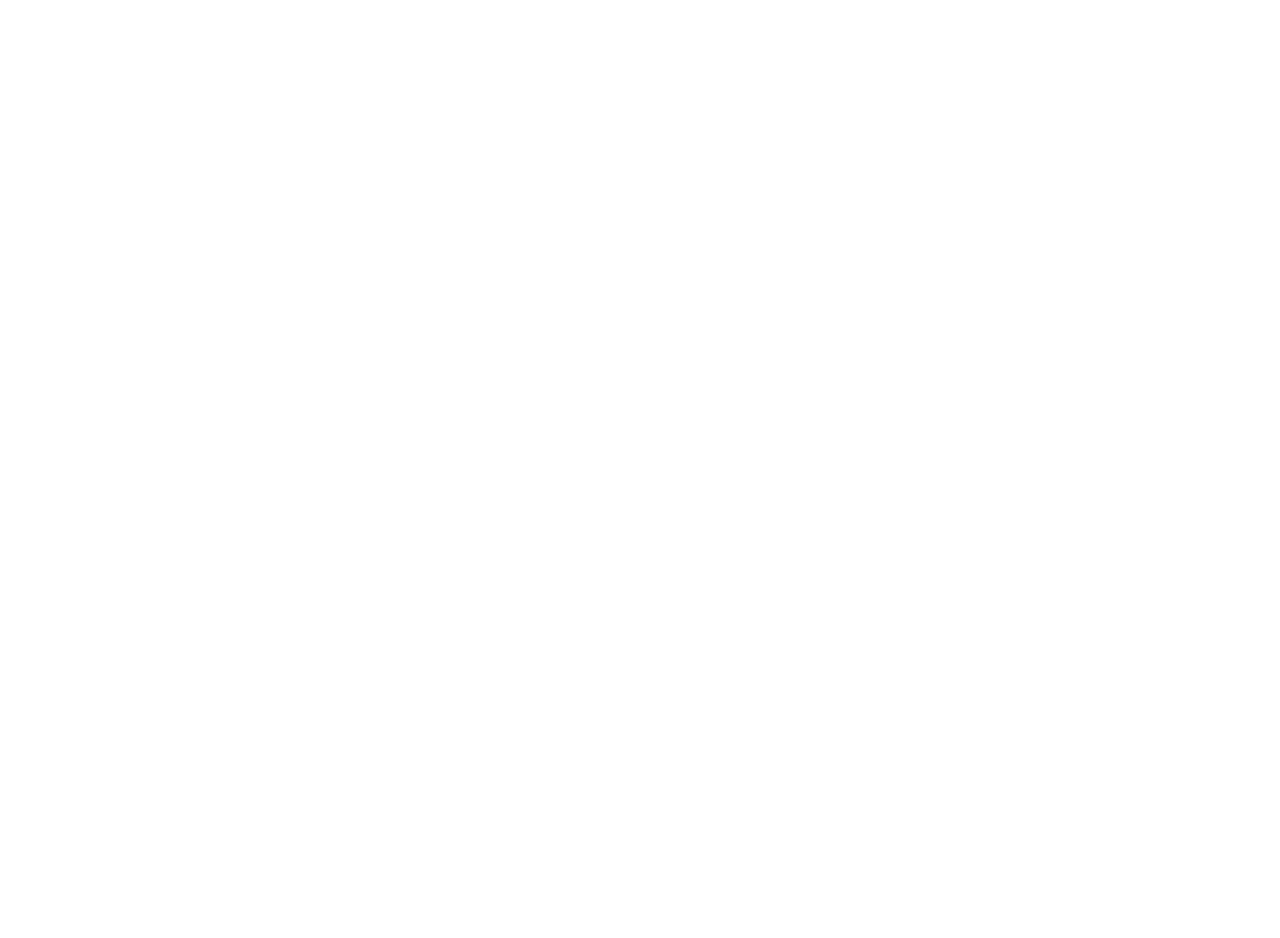
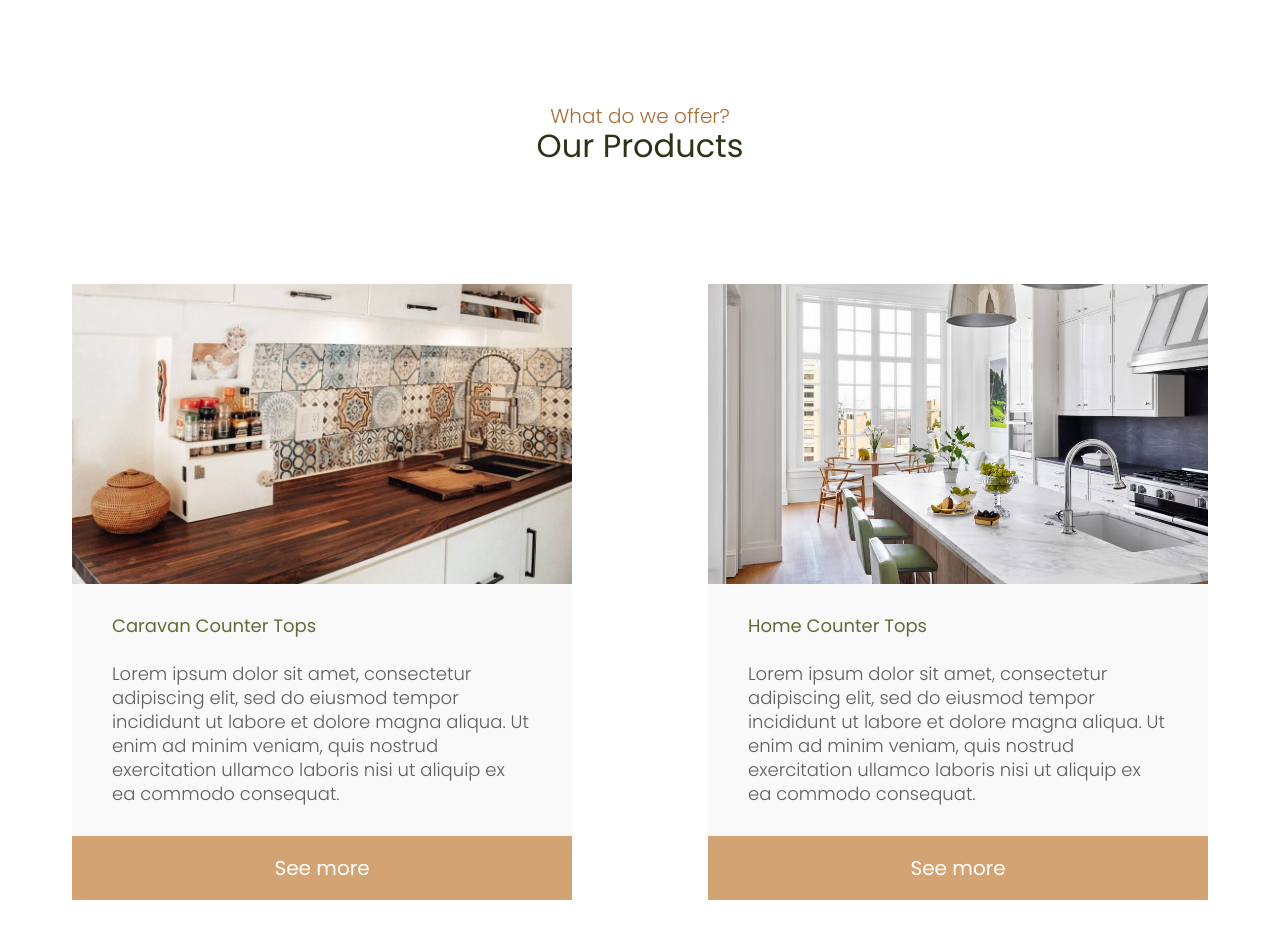
Before and after one commit to AshanPerera98/express-form, a Next.js app: page / in a window 1280 px wide. Shown: the part 1440-2378 px from the top of the page. Before the commit the page ends 1400 px from the top, so only its background shows below. Built offline with nearby package versions, Linux system fonts and the light colour scheme.

Commit message:
landing page intro and product categories

```diff
--- a/app/landing.module.css
+++ b/app/landing.module.css
@@ -1,7 +1,9 @@
 .heroSection {
   height: calc(100vh - 96px);
-  background-position: center;
-  background-size: cover;
+  background-position: center center;
+  animation: zoom ease-out 2s;
+  animation-iteration-count: 1;
+  animation-fill-mode: forwards;
 }
 
 .heroTitle {
@@ -22,9 +24,11 @@
   color: #5e5e5e;
 }
 
-@media only screen and (max-width: 1024px) {
+@media only screen and (max-width: 768px) {
   .heroSection {
     height: calc(100vh - 80px);
+    background-size: cover;
+    animation: none;
   }
 
   .heroTitle {
@@ -38,3 +42,12 @@
     line-height: 24px;
   }
 }
+
+@keyframes zoom {
+  0% {
+    background-size: 150%;
+  }
+  100% {
+    background-size: 140%;
+  }
+}
--- a/app/page.js
+++ b/app/page.js
@@ -1,5 +1,10 @@
 import ActionButton from "@/components/ActionButton/ActionButton";
 import styles from "./landing.module.css";
+import Section from "@/components/Section/Section";
+import CategoryCard from "@/components/CategoryCard/CategoryCard";
+
+import caravanCard from "@/assets/LandingPage/CategoryCard/caravan.png";
+import homeCard from "@/assets/LandingPage/CategoryCard/home.png";
 
 export default function Landing() {
   return (
@@ -8,7 +13,7 @@ export default function Landing() {
         id="hero"
         className={`${styles.heroSection} bg-[url('./../assets/LandingPage/hero_bg.png')]`}
       >
-        <div className="mx-auto flex flex-col justify-center max-w-8xl px-20px h-full">
+        <div className="mx-auto flex flex-col justify-center max-w-8xl px-[20px] h-full">
           <h1 className={styles.heroTitle}>
             Where Comfort Meets the Great Outdoors...
           </h1>
@@ -17,13 +22,34 @@ export default function Landing() {
       </section>
       <section>
         <p
-          className={`${styles.intro} mx-auto flex flex-col justify-center max-w-[1000px] px-20px lg:h-[600px] py-[64px] px-[32px] text-center`}
+          className={`${styles.intro} mx-auto flex flex-col justify-center max-w-[1000px] lg:px-[20px] lg:h-[600px] py-[64px] px-[32px] text-center`}
         >
           We specialize in creating durable, lightweight, and stylish counter
           tops, engineered to enhance the comfort and functionality of your
           caravan
         </p>
       </section>
+      <Section
+        id="products"
+        preTitle="What do we offer?"
+        title="Our Products"
+        bgColor="bgWhite"
+      >
+        <div className="flex items-center md:justify-around flex-col md:flex-row max-w-full gap-[32px]">
+          <CategoryCard
+            title="Caravan Counter Tops"
+            description="Lorem ipsum dolor sit amet, consectetur adipiscing elit, sed do eiusmod tempor incididunt ut labore et dolore magna aliqua. Ut enim ad minim veniam, quis nostrud exercitation ullamco laboris nisi ut aliquip ex ea commodo consequat."
+            image={caravanCard}
+            link="/caravan"
+          />
+          <CategoryCard
+            title="Home Counter Tops"
+            description="Lorem ipsum dolor sit amet, consectetur adipiscing elit, sed do eiusmod tempor incididunt ut labore et dolore magna aliqua. Ut enim ad minim veniam, quis nostrud exercitation ullamco laboris nisi ut aliquip ex ea commodo consequat."
+            image={homeCard}
+            link="/home"
+          />
+        </div>
+      </Section>
     </>
   );
 }
--- /dev/null
+++ b/components/CategoryCard/CategoryCard.js
@@ -0,0 +1,22 @@
+import Image from "next/image";
+import React from "react";
+
+import styles from "./CategoryCard.module.css";
+import Link from "next/link";
+
+const CategoryCard = ({ title, description, image, link }) => {
+  return (
+    <div className={styles.card}>
+      <Image src={image} width={500} height={300} className={styles.image} />
+      <div className={styles.content}>
+        <h6 className={styles.title}>{title}</h6>
+        <p className={styles.description}>{description}</p>
+      </div>
+      <Link href={link}>
+        <button className={styles.button}>See more</button>
+      </Link>
+    </div>
+  );
+};
+
+export default CategoryCard;
--- /dev/null
+++ b/components/CategoryCard/CategoryCard.module.css
@@ -0,0 +1,61 @@
+.card {
+  background: #f9f9f9;
+  max-width: 500px;
+}
+
+.content {
+  padding: 30px 40px;
+}
+
+.title {
+  font-size: 18px;
+  line-height: 24px;
+  font-weight: 400;
+  margin-bottom: 24px;
+  color: #606c38;
+  text-align: left;
+}
+
+.description {
+  font-size: 18px;
+  line-height: 24px;
+  font-weight: 300;
+  color: #5e5e5e;
+  text-align: left;
+}
+
+.image {
+  max-height: 300px;
+  object-fit: cover;
+}
+
+.button {
+  width: 100%;
+  font-size: 20px;
+  line-height: 24px;
+  padding-top: 20px;
+  padding-bottom: 20px;
+  color: #ffffff;
+  background-color: #d4a373;
+}
+
+@media only screen and (max-width: 768px) {
+  .content {
+    padding: 24px 16px;
+  }
+
+  .title {
+    font-size: 16px;
+    line-height: 20px;
+  }
+
+  .description {
+    font-size: 14px;
+    line-height: 18px;
+  }
+
+  .button {
+    font-size: 16px;
+    line-height: 20px;
+  }
+}
--- a/components/NavBar/NavBar.js
+++ b/components/NavBar/NavBar.js
@@ -17,7 +17,7 @@ export const NavBar = () => {
     <header className="bg-white">
       <nav
         aria-label="Global"
-        className="mx-auto flex max-w-8xl items-center justify-between p-6 lg:px-20px"
+        className="mx-auto flex max-w-8xl items-center justify-between p-6 lg:px-[20px]"
       >
         <div className="flex lg:flex-1">
           <a href="/" className="-m-1.5 p-1.5">
--- /dev/null
+++ b/components/Section/Section.js
@@ -0,0 +1,18 @@
+import React from "react";
+import styles from "./Section.module.css";
+
+const Section = ({ id, preTitle, title, bgColor, children }) => {
+  return (
+    <section id={id} className={styles[bgColor]}>
+      <div className="mx-auto flex flex-col justify-center max-w-8xl px-[20px] py-[144px] text-center">
+        <div className="mb-[120px]">
+          <h3 className={styles.preTitle}>{preTitle}</h3>
+          <h1 className={styles.title}>{title}</h1>
+        </div>
+        {children}
+      </div>
+    </section>
+  );
+};
+
+export default Section;
--- /dev/null
+++ b/components/Section/Section.module.css
@@ -0,0 +1,21 @@
+.preTitle {
+  font-size: 20px;
+  line-height: 24px;
+  font-weight: 300;
+  color: #a76d35;
+}
+
+.title {
+  font-size: 32px;
+  line-height: 36px;
+  font-weight: 400;
+  color: #283618;
+}
+
+.bgWhite {
+  background-color: #ffffff;
+}
+
+.bgLight {
+  background-color: #f9f9f9;
+}
--- a/tailwind.config.js
+++ b/tailwind.config.js
@@ -10,9 +10,7 @@ module.exports = {
       maxWidth: {
         "8xl": "1440px",
       },
-      spacing: {
-        "20px": "20px",
-      },
+      spacing: {},
       colors: {
         background: "var(--background)",
         foreground: "var(--foreground)",
```
Also changed, not shown: assets/LandingPage/CategoryCard/caravan.png (added), assets/LandingPage/CategoryCard/home.png (added).
